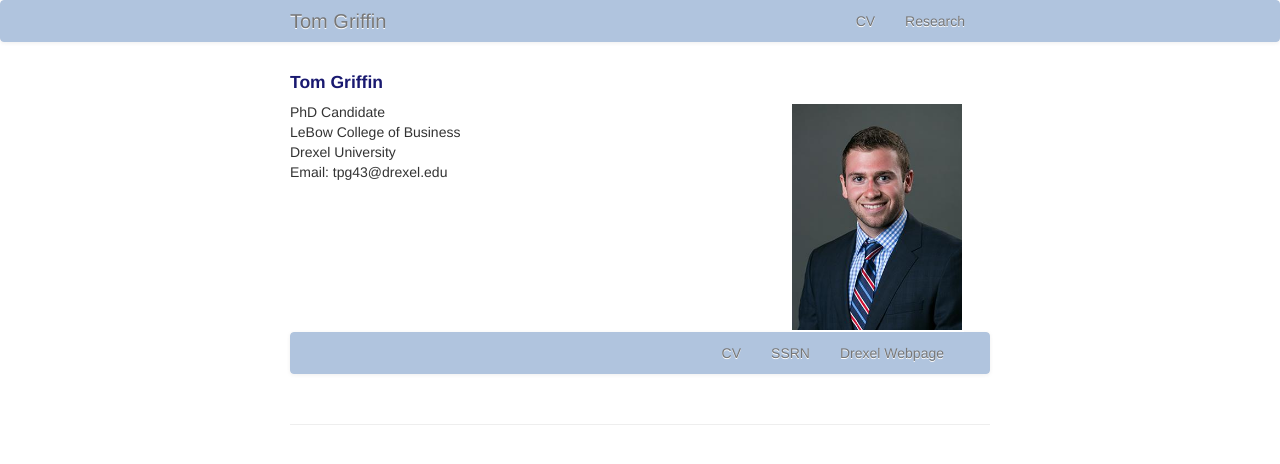
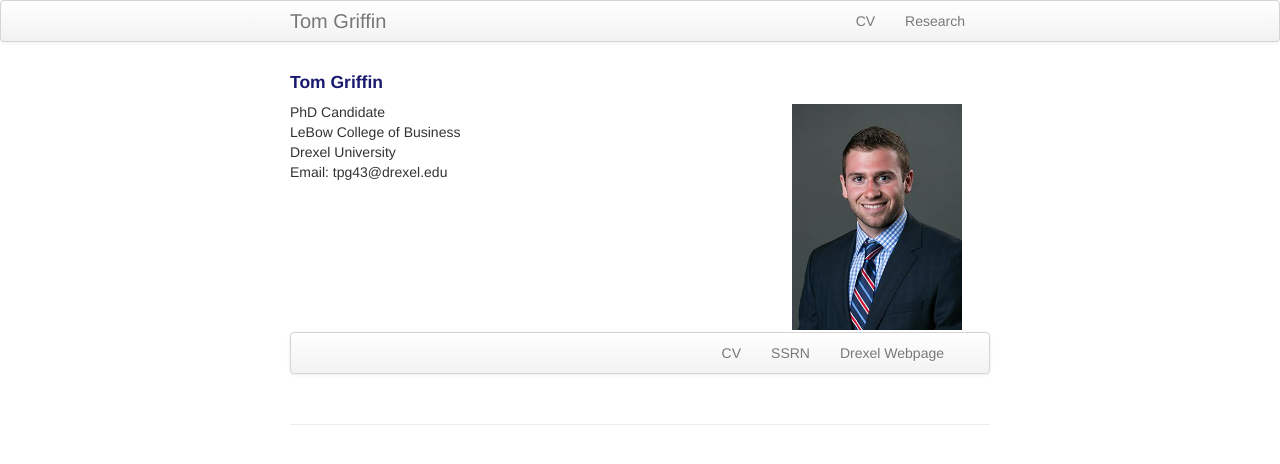
Before and after one commit to ThomasPGriffin/thomaspgriffin.github.io, a Jekyll site: the page built from index.md, in a window 1280 px wide. Shown: the top 464 px of the page. Built offline with Jekyll 4.4.1, drawn with Linux system fonts in a browser that asks for light colours.

Commit message:
Update my_custom_css.css

```diff
--- a/assets/themes/twitter/css/my_custom_css.css
+++ b/assets/themes/twitter/css/my_custom_css.css
@@ -85,24 +85,3 @@ h1, h2, h3, h4 {
     border-left: 6px solid #ffeb3b;
     padding-left: 10px;
 }
-
-
-.navbar-inner {
-    min-height:40px;
-    padding-left:20px;
-    padding-right:20px;
-    background-color:#b0c4de;
-    background-image:-moz-linear-gradient(top, #b0c4de, #b0c4de);
-    background-image:-webkit-gradient(linear, 0 0, 0 100%, from(#b0c4de), to(#b0c4de));
-    background-image:-webkit-linear-gradient(top, #b0c4de, #b0c4de);
-    background-image:-o-linear-gradient(top, #b0c4de, #b0c4de);
-    background-image:linear-gradient(to bottom, #b0c4de, #b0c4de);
-    background-repeat:repeat-x;filter:progid:DXImageTransform.Microsoft.gradient(startColorstr='#b0c4de', endColorstr='#b0c4de', GradientType=0);
-    border:1px solid #b0c4de;
-    -webkit-border-radius:4px;
-    -moz-border-radius:4px;
-    border-radius:4px;
-    -webkit-box-shadow:0 1px 4px rgba(0, 0, 0, 0.065);
-    -moz-box-shadow:0 1px 4px rgba(0, 0, 0, 0.065);
-    box-shadow:0 1px 4px rgba(0, 0, 0, 0.065);*zoom:1;
-}
```
